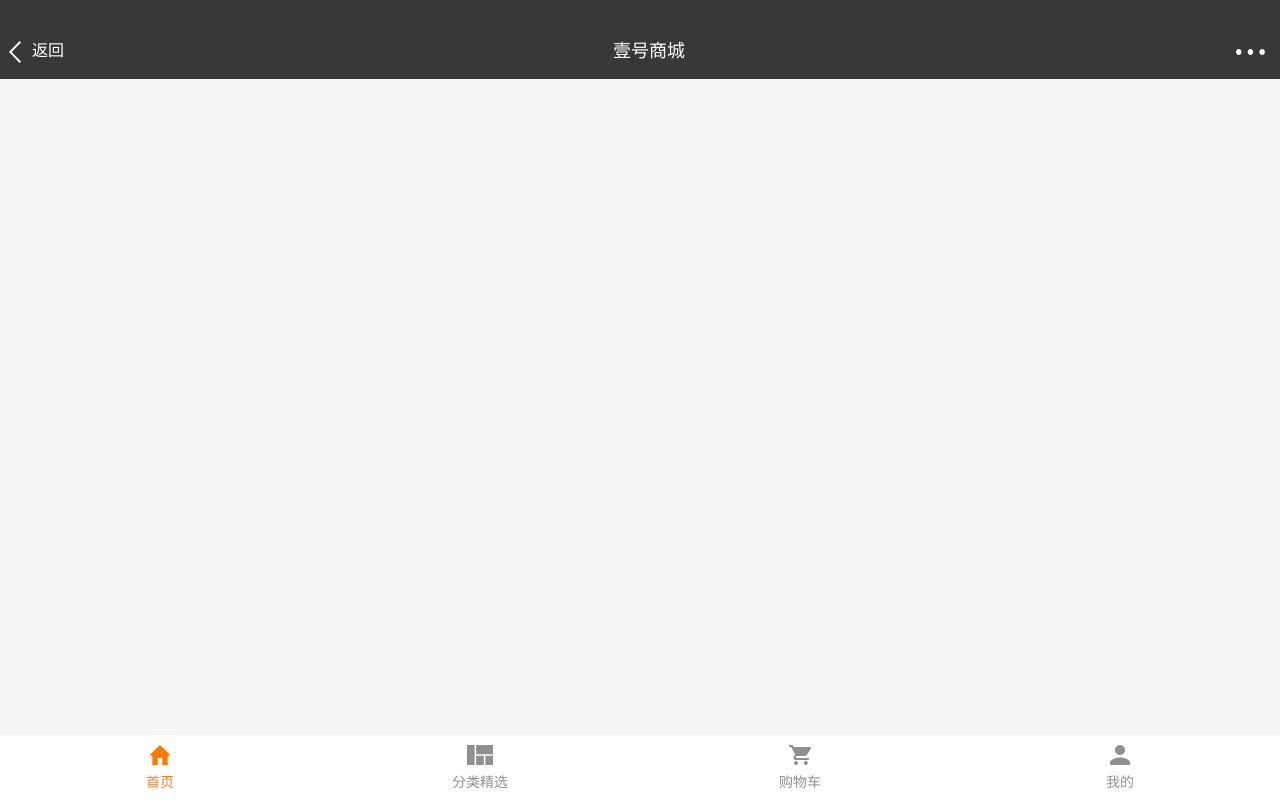
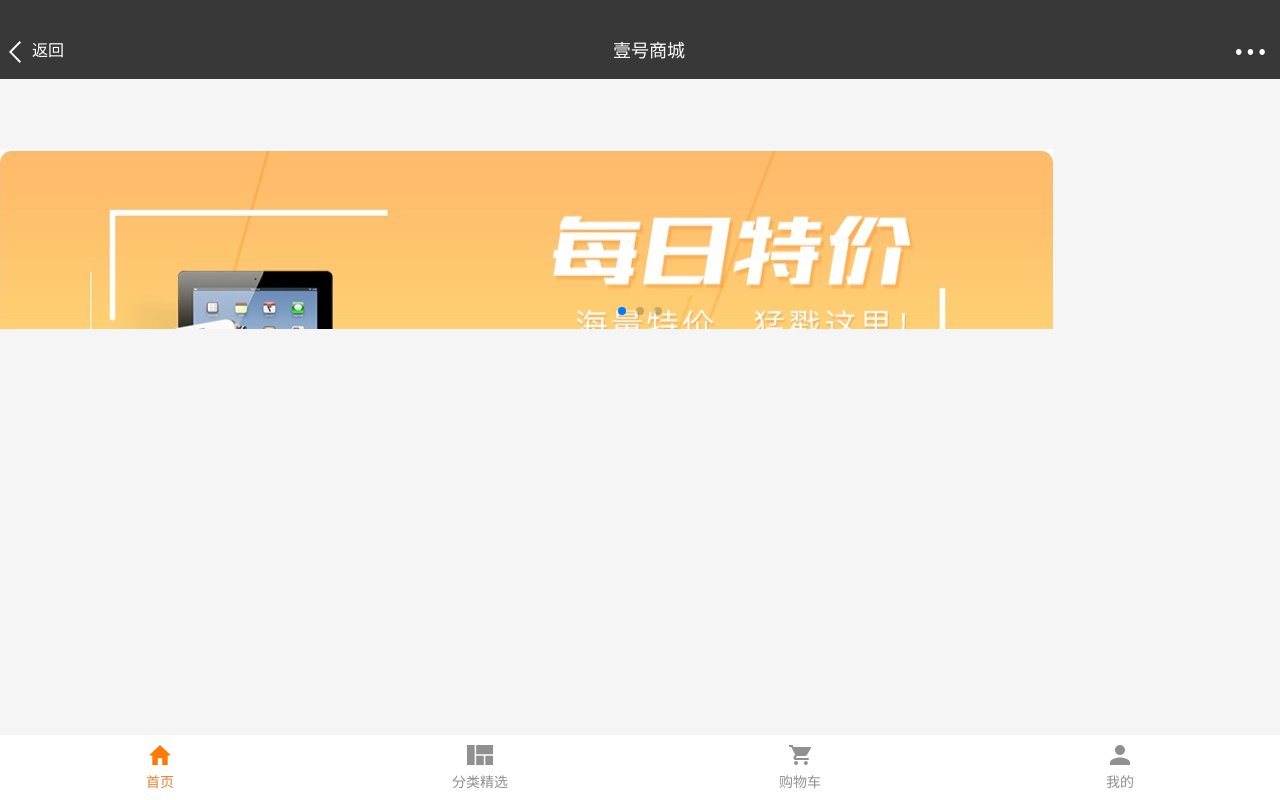
Before and after one commit to nbwanttods/PracticeProject, a plain HTML site: page PracticeProject/index.html in a window 1280 px wide. Drawn offline with Linux system fonts and the light colour scheme.

Commit message:
swiper的使用

```diff
--- a/PracticeProject/css/index.css
+++ b/PracticeProject/css/index.css
@@ -76,3 +76,10 @@ a {
    float: right;
    margin-right: 14px;
 }
+/*swiper*/
+.swiper-container {
+
+	top: 149px;
+    width: 100%;
+    height: 180px;
+}
--- a/PracticeProject/index.html
+++ b/PracticeProject/index.html
@@ -4,7 +4,9 @@
     <meta charset="utf-8">
     <meta name="viewport" content="initial-scale=1.0, maximum-scale=1.0, user-scalable=no" />
     <link href="css/index.css" rel="stylesheet" />
+    <link href="css/swiper-3.4.1.min.css" rel="stylesheet" />
     <script src="jequery/jquery-2.1.4.min.js"></script>
+    <script src="js/swiper-3.4.1.min.js"></script>
     <script src="js/tabbar.js"></script>
     <title>壹号店</title>
 
@@ -18,6 +20,7 @@
 
     </script>
 </head>
+
 <body>
 	<!--头部导航栏-->
 	  <div class="nav">
@@ -63,8 +66,40 @@
                 </li>
             </ul>
         </div>
-	  <!--手动自动轮播图的设计-->
+	  <!--手动自动轮播图的设计——swiper-->
+	  <div class="swiper-container">
+   			 <div class="swiper-wrapper">
+      			  <div class="swiper-slide"><img src="img/Bitmap.jpg" /> </div>
+      			  <div class="swiper-slide"><img src="img/img_zhiying.jpg" /> </div>
+       			  <div class="swiper-slide"><img src="img/img_jifen.jpg" /> </div>
+   			 </div>
+    			<!-- 如果需要分页器 -->
+   	 		<div class="swiper-pagination"></div>
 
+    				<!-- 如果需要导航按钮 -->
+   			 	<!--<div class="swiper-button-prev"></div>-->
+    			    <!--<div class="swiper-button-next"></div>-->
 
+   		  	  	<!-- 如果需要滚动条 -->
+    			<!--<div class="swiper-scrollbar"></div>-->
+	  </div>
+
+	<script>
+  		var mySwiper = new Swiper ('.swiper-container', {
+   			 direction: 'horizontal',
+    			 loop: true,
+    			 speed:1,
+    			// 如果需要分页器
+    			pagination: '.swiper-pagination',
+
+    			// 如果需要前进后退按钮
+//  			nextButton: '.swiper-button-next',
+//  			prevButton: '.swiper-button-prev',
+
+    			// 如果需要滚动条
+//  			scrollbar: '.swiper-scrollbar',
+  })
+  </script>
 </body>
+
 </html>
```
